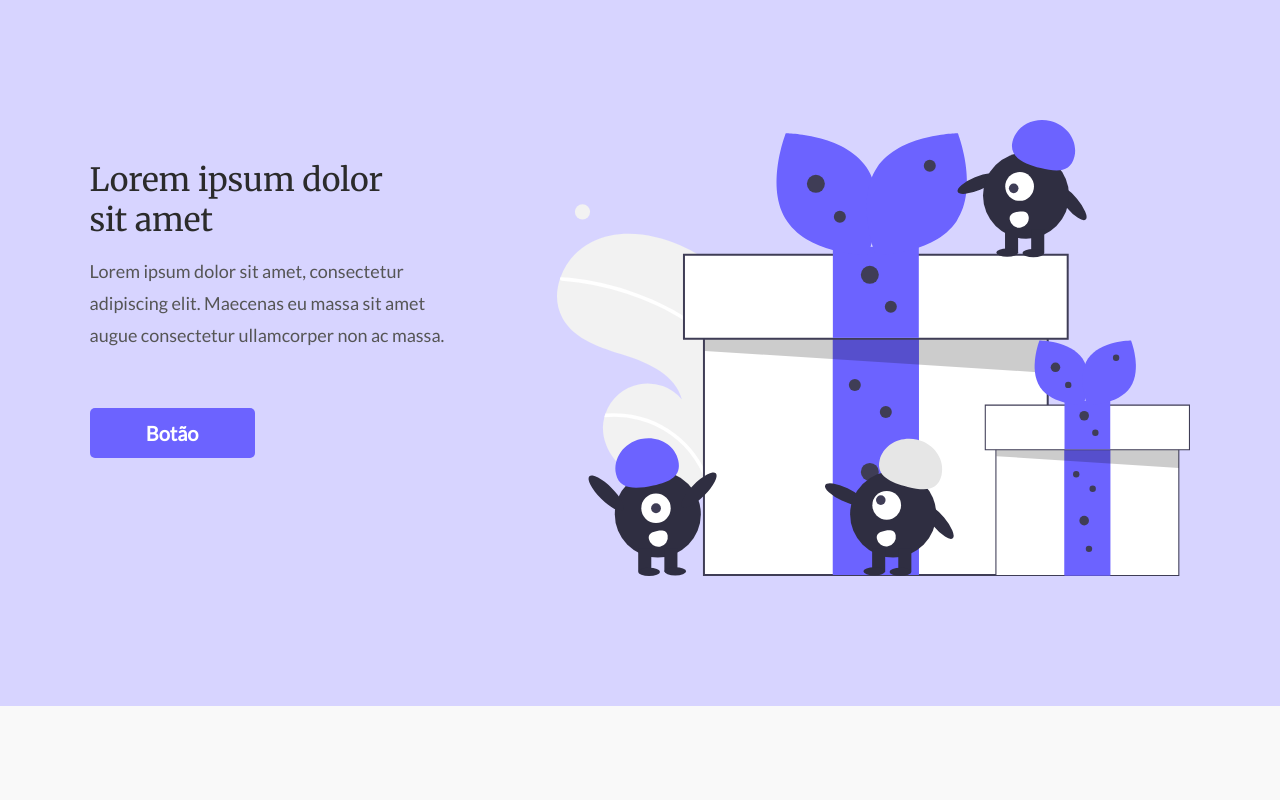
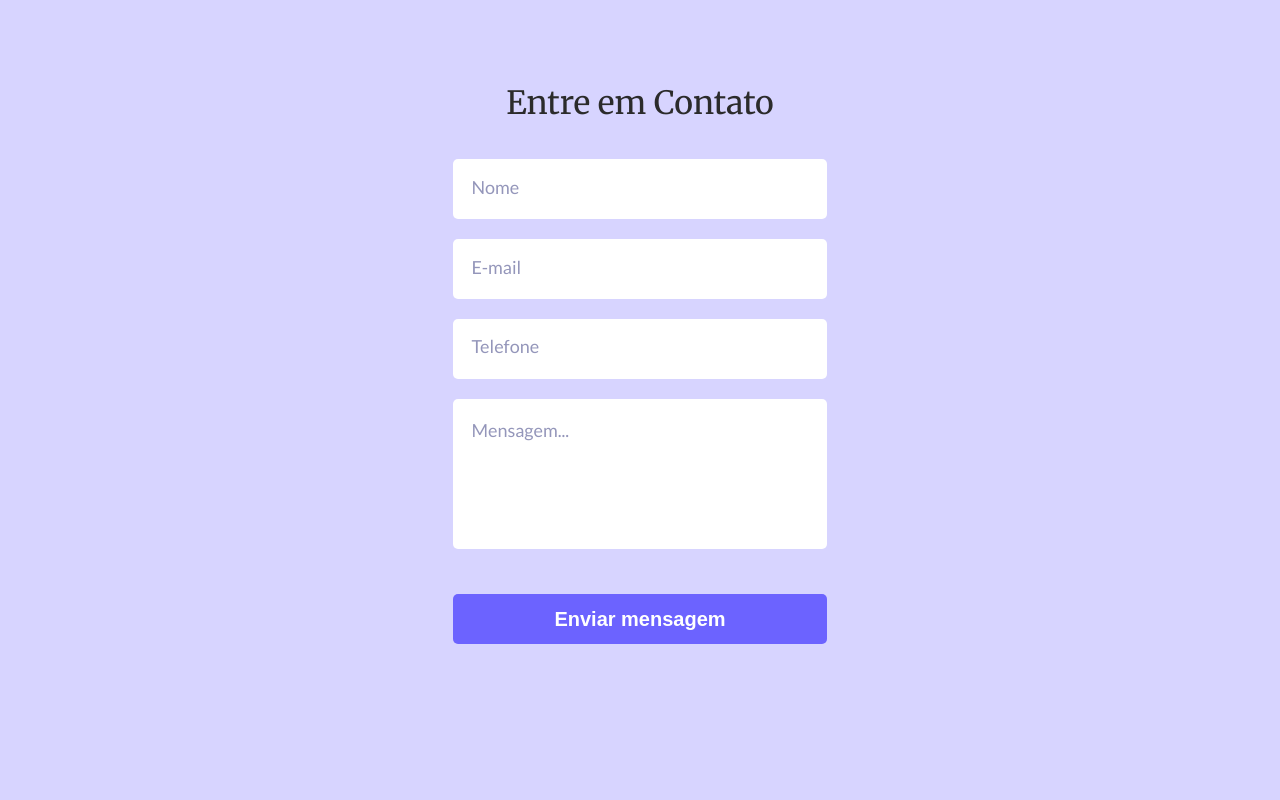
Before and after one commit to kellysondias/blackdot-sa, a plain HTML site: page index.html in a window 1280 px wide. Shown: the top 800 px of the page. Drawn offline with Linux system fonts and the light colour scheme.

Commit message:
form section

```diff
--- a/index.html
+++ b/index.html
@@ -33,7 +33,7 @@
 
 <body>
 
-    <header class="header">
+    <!-- <header class="header">
         <div class="aboutsection">
             <div class="column about">
                 <h1>Lorem ipsum dolor sit amet</h1>
@@ -85,7 +85,7 @@
                 <p>Lorem ipsum dolor sit amet, consectetur adipiscing elit. Vestibulum in neque et nisl.</p>
             </div>
         </div>
-    </section>
+    </section> -->
 
     <footer class="forms">
 
@@ -95,7 +95,11 @@
 
             <input type="text" name="form" id="e-mail" placeholder="E-mail">
 
-            <input type="text" name="form" id="telephone" placeholder="Telefone">
+            <input type="tel" name="form" id="telNo" placeholder="Telefone" list="default-tels">
+
+            <datalist id="default-tels">
+                <option value="(43) 9 9970-2430"></option>
+            </datalist>
 
             <textarea name="form" id="message" placeholder="Mensagem..." cols="30" rows="10"></textarea>
 
@@ -103,5 +107,4 @@
         </form>
     </footer>
 </body>
-
 </html>
--- a/src/css/form.css
+++ b/src/css/form.css
@@ -1,3 +1,7 @@
+.forms h3 {
+    margin-top: 83px;
+}
+
 .forms .form {
     display: flex;
     flex-direction: column;
@@ -6,6 +10,50 @@
     align-items: center;
 }
 
+
+.forms .form input,
+.forms .form textarea {
+    background-color: var(--white);
+    border-radius: 5px;
+    margin-bottom: 20px;
+}
+
+.forms .form input::placeholder,
+.forms .form textarea::placeholder {
+    position: relative;
+    font-family: var(--secondary-font);
+    font-size: 18px;
+    left: 18px;
+    color: #9496BA;
+}
+.form input:first-child {
+    margin-top: 36px;
+}
+
 .forms .form input {
+    width: 373.21px;
+    height: 60px;
+}
 
+.forms .form textarea {
+    width: 373.21px;
+    height: 150px;
+    margin-bottom: 45px;
+    outline: none;
+    border: none;
+    resize: none;
+    overflow: hidden;
 }
+
+.forms .form textarea::placeholder {
+    top: 20px;
+}
+
+.forms .form input:last-child {
+    width: 374px;
+    height: 50px;
+    font-size: 20px;
+    background-color: var(--buttonColor);
+    color: var(--white);
+    font-weight: var(--bold-weight);
+}
--- a/src/css/globals.css
+++ b/src/css/globals.css
@@ -68,11 +68,13 @@ h2 {
     font-weight: 700;
     font-size: 24px;
     text-align: center;
+    color: var(--title);
 }
 
 h3 {
     font-weight: 400;
     font-family: var(--main-font);
+    color: var(--title);
     font-size: 32px;
     text-align: center;
 }
--- a/src/css/variaveis.css
+++ b/src/css/variaveis.css
@@ -10,7 +10,6 @@
   --text: #555555;
 
   --bold-weight: 700;
-
   --main-font: 'Merriweather', sans-serif;
   --secondary-font: 'Lato', sans-serif;
 }
```
Also changed, not shown: src/css/header.css (+0 -17 lines).
